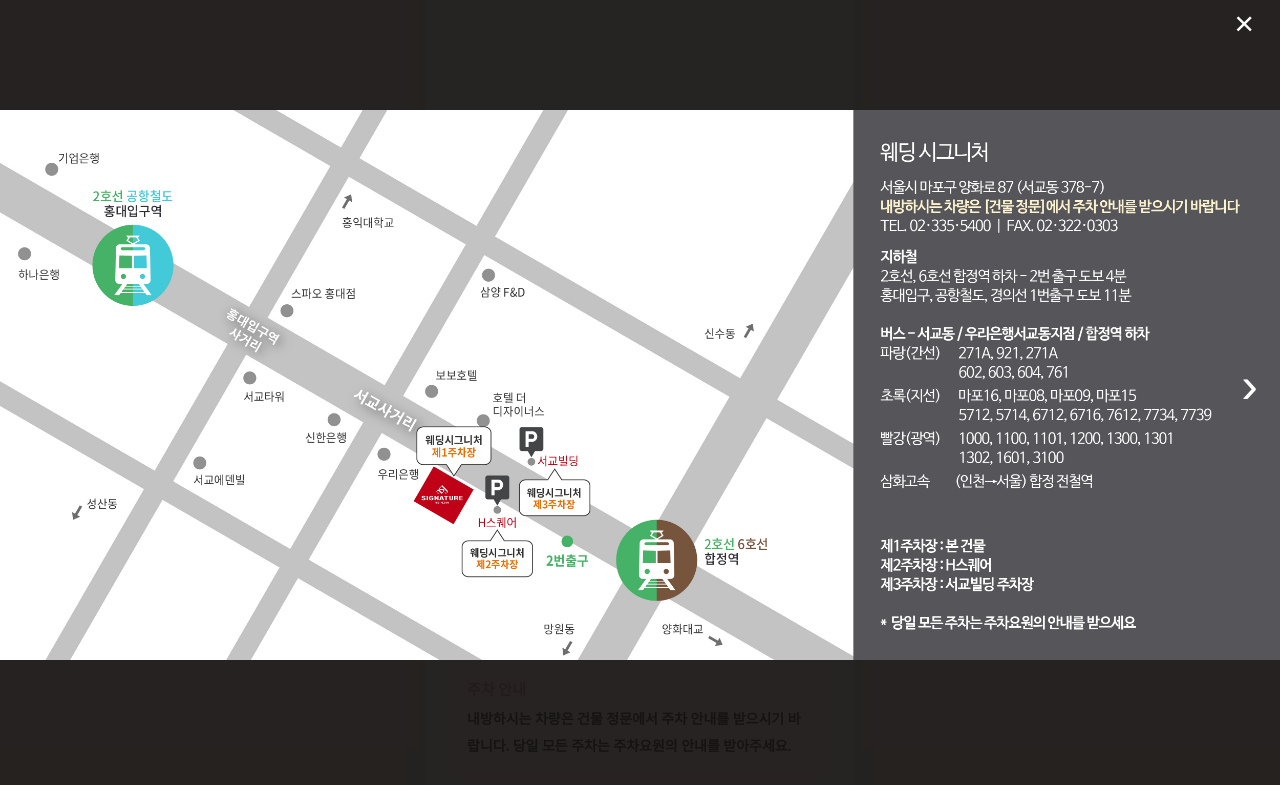
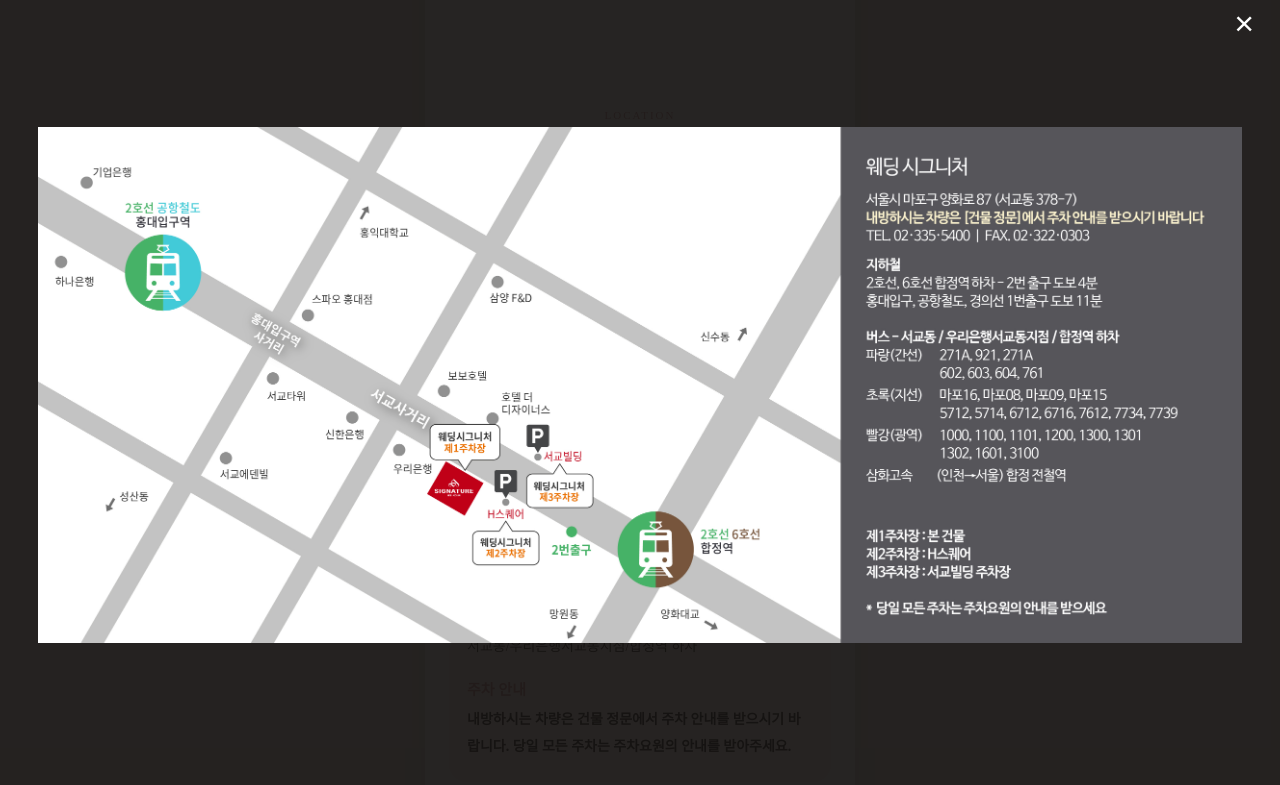
Before and after one commit to 2hwa-jang/wedding-invitation, a plain HTML site: page index.html in a window 1280 px wide. Both pictures are taken after a click on the button 640 px from the left and 2849 px from the top of the page. Shown: the part 2464-3249 px from the top of the page. Drawn offline with Linux system fonts and the light colour scheme.

Commit message:
Add styles for map image button and lightbox

```diff
--- a/style.css
+++ b/style.css
@@ -655,3 +655,27 @@
   font-size: 28px;
   cursor: pointer;
 }
+
+.map-image-button {
+  display: block;
+  width: 100%;
+  padding: 0;
+  border: 0;
+  background: transparent;
+  cursor: zoom-in;
+}
+
+.map-image-button img {
+  width: 100%;
+  display: block;
+}
+
+.lightbox.map-mode .lightbox-prev,
+.lightbox.map-mode .lightbox-next {
+  display: none;
+}
+
+.lightbox.map-mode img {
+  max-width: 94%;
+  max-height: 88vh;
+}
```
